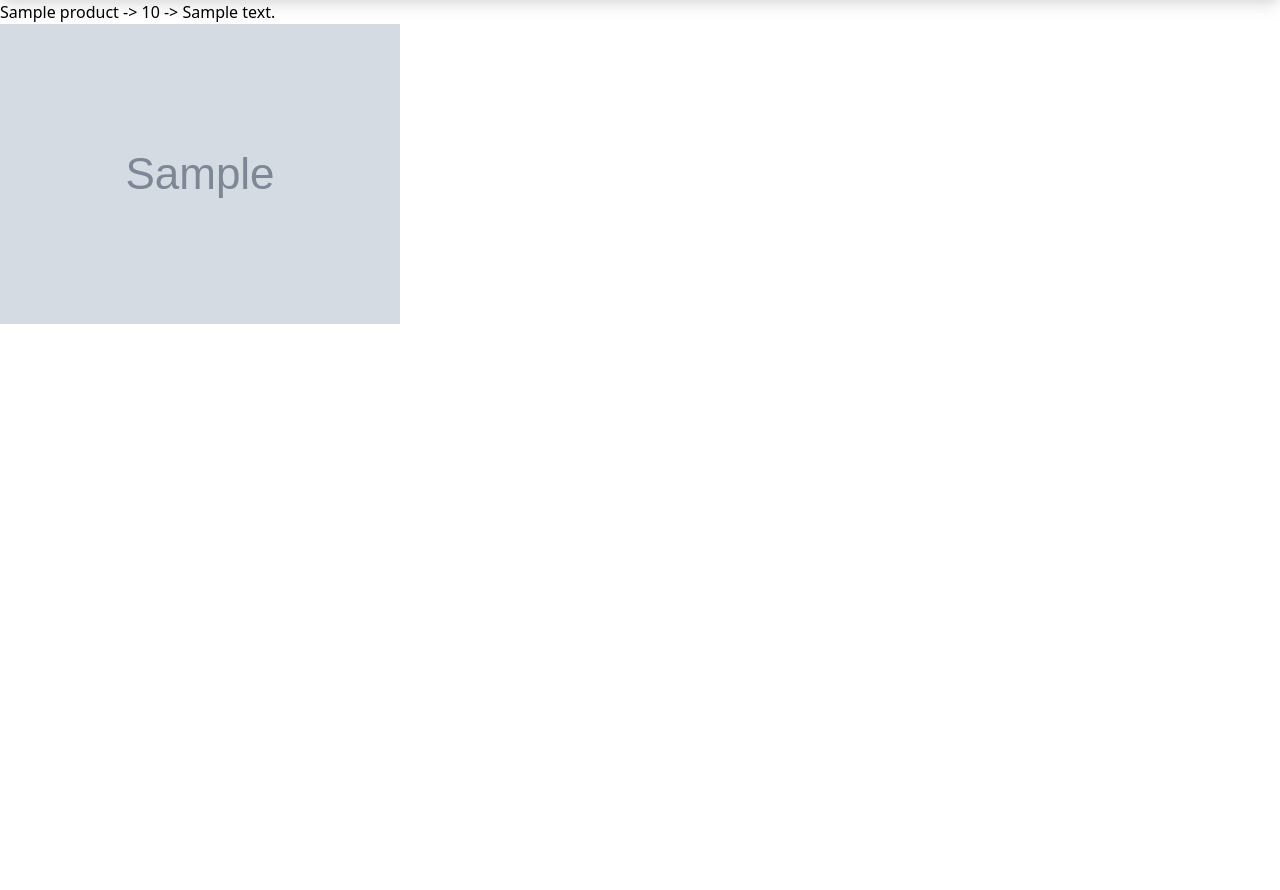
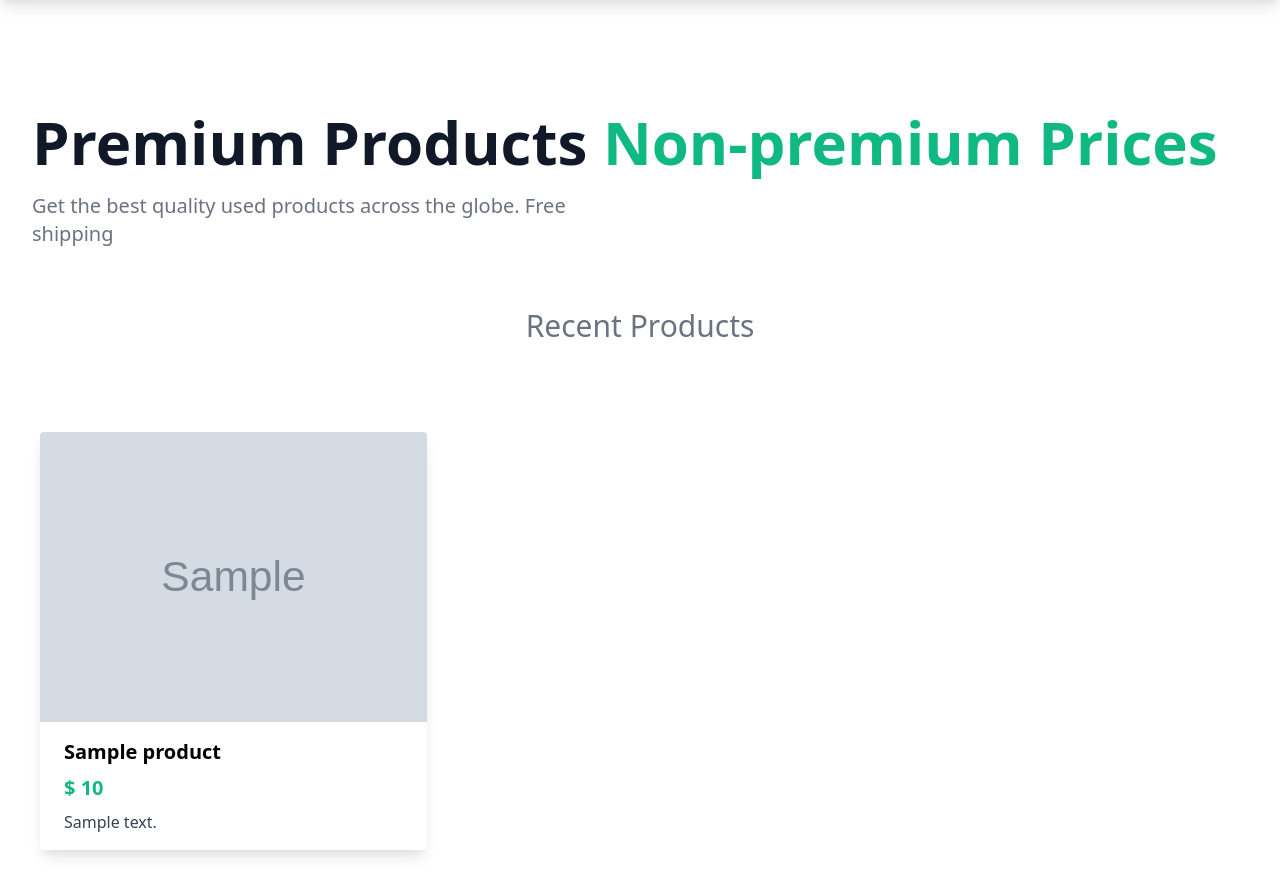
Before and after one commit to YoolutiPhalyngki/mysite, a Django app: page /myapp/products/ in a window 1280 px wide. Shown: the part 64-954 px from the top of the page. Before the commit the page ends 388 px from the top, so only its background shows below. Run offline with Django 4.2, Linux system fonts and the light colour scheme; tables that the repository leaves empty hold one stand-in row (values such as "Sample post"); grey boxes marked "Sample" are stand-in pictures; style sheets or scripts are compiled from the project's sources.

Commit message:
design and style the products page with tailwindcss

```diff
--- a/myapp/templates/myapp/index.html
+++ b/myapp/templates/myapp/index.html
@@ -1,14 +1,39 @@
 {% extends "myapp/base.html" %}
 {% load static %}
 {% block content %}
+    <!-- Site hero starts here -->
+    <main class="mt-10 mx-auto max-w-7xl px-4 sm:st-12 sm:px-6 md:mt-16 lg:mt-20 lg:px-8 xl:mt-28">
+        <div class="sm:text-center lg:text-left">
+            <h1 class="text-4xl font-extrabold text-gray-900 sm:text-5xl md:text-6xl">
+                <span class="block xl:inline">Premium Products</span>
+                <span class="block text-green-500 xl:inline">Non-premium Prices</span>
+            </h1>
+            <p class="mt-3 text-base text-gray-500 sm:mt-5 sm:text-lg sm:max-w-xl sm:mx-auto md:mt-5 md:text-xl lg:mx-0">Get the best quality used products across the globe. Free shipping</p>
+        </div>
+    </main>
+    <!-- Site hero ends here -->
+
+    <div class="flex mt-5 p-10 justify-center">
+        <h2 class="text-3xl font-normal mt-0 mb-2 text-gray-500">Recent Products</h2>
+    </div>
+
+    <div class="p-10 grid grid-cols-1 sm:grid-cols-1 md:grid-cols-3 xl-grid-cols-3 lg:grid-cols-3 gap-5">
+        <!--Card 1-->
+    {% for product in products %}
+    <a href="{% url 'myapp:product_detail' product.id %}">
+        <div class="rounded overflow-hidden shadow-lg">
+            <img class="w-full" src="{{product.image.url}}" alt="">
+            <div class="px-6 py-4">
+                <div class="font-bold text-xl mb-2">{{ product.name }}</div>
+                <div class="font-bold text-xl text-green-500 mb-2">$ {{ product.price }}</div>
+                <p class="text-gray-700 text-base">{{ product.desc }}</p>
+            </div>
+        </div>
+    </a>
+    {% endfor %}
+
+    </div>
 
 
 
-    {% for product in products %}
-    <a href="{% url 'myapp:product_detail' product.id %}">
-        {{ product.name }} -> {{ product.price }} -> {{ product.desc }} </br>
-        <img src="{{product.image.url}}" alt="">
-    </a>
-    {% endfor %}
-
 {% endblock  %}
```
Also changed, not shown: myapp/templates/myapp/addproduct.html (added, +7 -0 lines), myapp/templates/myapp/detail.html (+9 -3 lines), media/images/airpods.jpeg (added), media/images/asus.jpeg (added), media/images/imac.png (added), media/images/ipad.png (added).
